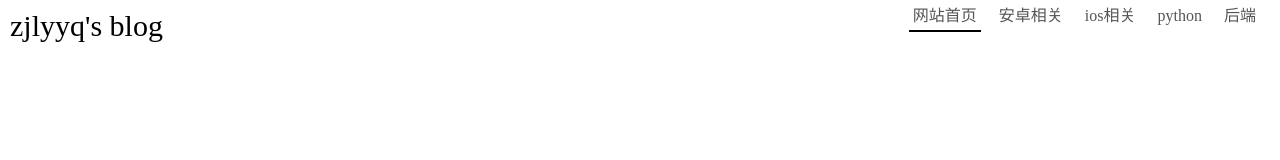
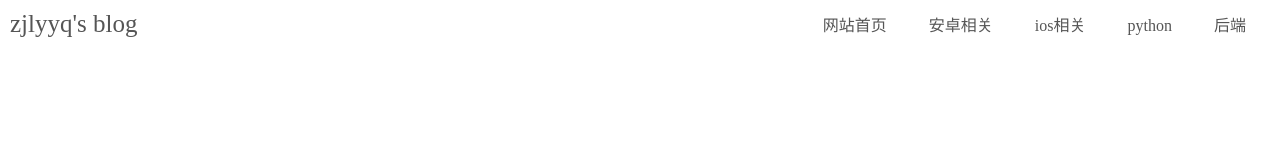
Before and after one commit to zjlyyq/blog_template, a plain HTML site: page index.html in a window 1280 px wide. Drawn offline with Linux system fonts and the light colour scheme.

Commit message:
有点疑惑

```diff
--- a/css/base.css
+++ b/css/base.css
@@ -2,12 +2,13 @@
 
 body {
     margin: 0;
+    padding: 0;
 }
 
 
 /*列表样式*/
 
-ul,li {
+ul, li {
     list-style: none;
     margin: 0;
     margin: 0 .625rem/* 10px */
@@ -20,8 +21,9 @@ a {
 }
 
 p {
-    margin: 10px 0 10px 10px;
+    margin: 0;
 }
+
 
 
 /*基础样式结束*/
@@ -30,30 +32,16 @@ p {
 /*博客样式-zjl*/
 header {
     width: 100%;
-    height: 2rem/* 32px */
-    margin: 0 auto .625rem/* 10px */
-    ;
+}
+header .logo{
+    font-size: 25px;
+    float: left;
+    margin-left:10px;
 }
 
-header p {
-    font-size: 30px;
-    color: #000;
-    float: left;
-    line-height: 2rem/* 32px */
-    ;
-}
-
-.zjl-nav {
-    line-height: 2rem/* 32px */
-    ;
-}
-
-.nav-zjl {
-    position: relative;
-    height: 1.25rem/* 20px */
-    ;
-    line-height: 1.25rem/* 20px */
-    ;
+nav{
+	margin: 10px 0;
+    line-height: 32px;
     overflow: hidden;
 }
 
@@ -72,12 +60,10 @@ nav ul {
     text-align: right;
 }
 
-.zjl-nav-ul li {
+nav ul li {
     display: inline;
     color: #000;
-    padding: .375rem/* 6px */
-    0 .375rem/* 6px */
-    0;
+    padding: 10px 10px;
 }
 
 .zjl-nav-ul li a {
@@ -91,7 +77,6 @@ nav ul {
 .selected-li {
     border-bottom: #000 2px solid;
 }
-
 
 /*小屏幕时导航栏的样式*/
 
@@ -112,7 +97,7 @@ nav ul {
     ;
     height: 2rem/* 32px */
     ;
-     margin: 10px 10px 10px 0;
+    margin: 10px 10px 10px 0;
 }
 
 .navicons {
@@ -170,11 +155,19 @@ nav ul {
 
 
 
+
+
+
+
 /*展开后的导航栏*/
 
 .open {
     background: rgba(1, 1, 1, 0.8);
 }
+
+
+
+
 
 
 /*媒体查询*/
@@ -192,6 +185,10 @@ nav ul {
 }
 
 
+
+
+
+
 /*小屏幕*/
 
 @media screen and (max-width: 50rem
--- a/index.html
+++ b/index.html
@@ -10,7 +10,9 @@
 
 <body>
     <header>
-        <p>zjlyyq's blog</p>
+        <div class="logo">
+            <a href="">zjlyyq's blog</a>
+        </div>
         <!-- 普通导航栏 -->
         <nav class="zjl-nav">
             <ul class="zjl-nav-ul">
```
